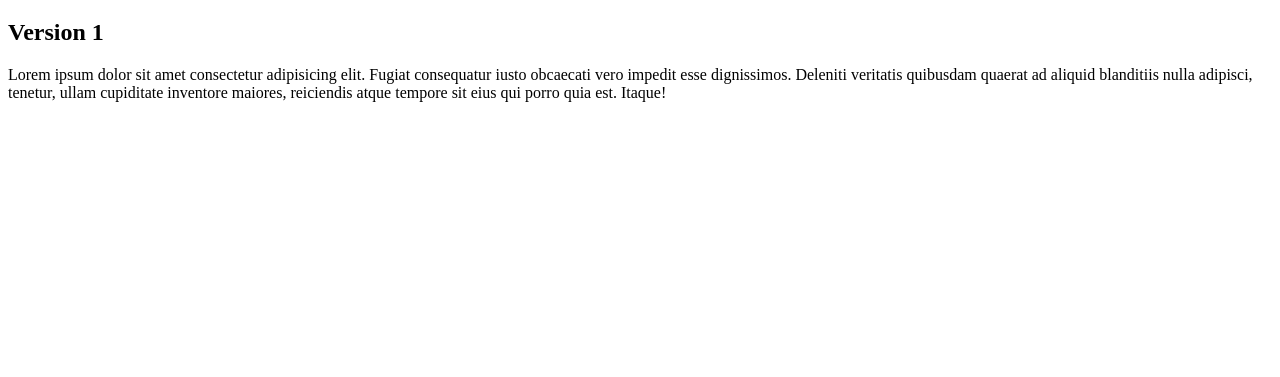
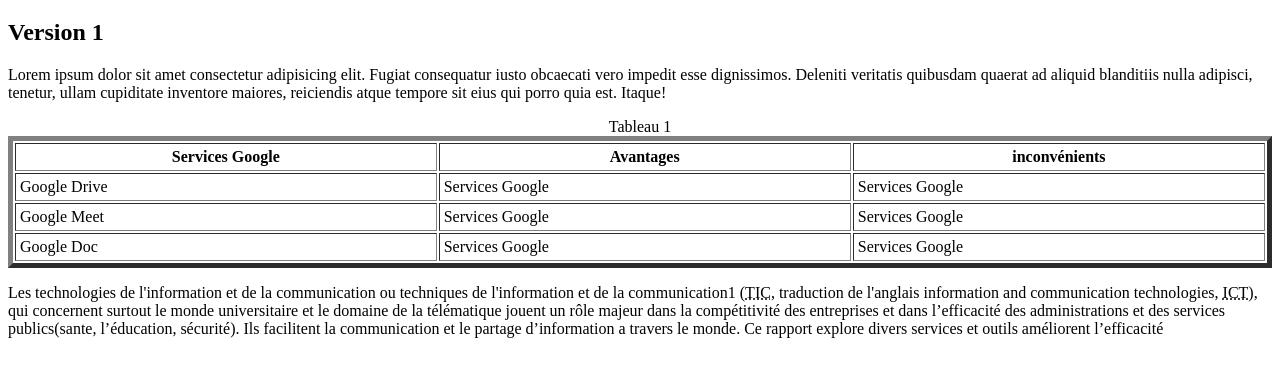
Before and after one commit to cissedjedane/githubRevision, a plain HTML site: page index.html in a window 1280 px wide. Shown: the part 61-438 px from the top of the page. Drawn offline with Linux system fonts and the light colour scheme.

Commit message:
version 2 du cours

```diff
--- a/index.html
+++ b/index.html
@@ -13,5 +13,45 @@
         dignissimos. Deleniti veritatis quibusdam quaerat ad aliquid blanditiis nulla adipisci,
         tenetur, ullam cupiditate inventore maiores, reiciendis atque tempore sit eius qui porro quia est. Itaque!
     </p>
+
+    <section>
+        <table cellpadding="4" cellspacing="2" border="5" width="100%">
+            <tr>
+                <th>Services Google</td>
+                <th>Avantages</td>
+                <th>inconvénients</td>
+            </tr>
+            <tr>
+                <td>Google Drive</th>
+                <td>Services Google</td>
+                <td>Services Google</td>
+            </tr>
+            <tr>
+                <td>Google Meet</td>
+                <td>Services Google</td>
+                <td>Services Google</td>
+            </tr>
+            <tr>
+                <td>Google Doc</td>
+                <td>Services Google</td>
+                <td>Services Google</td>
+            </tr>
+            <caption>Tableau 1</caption>
+        </table>
+    </section>
+
+    <section>
+        <div>
+            <p>Les technologies de l'information et de la communication ou techniques
+            de l'information et de la communication1 (<abbr title="Technologie de l'information et de la communication">TIC</abbr>, traduction de l'anglais
+            information and communication technologies, <abbr title="Information and communication technologies">ICT</abbr>), qui concernent
+            surtout le monde universitaire et le domaine de la télématique jouent
+            un rôle majeur dans la compétitivité des entreprises et dans l’efficacité
+            des administrations et des services publics(sante, l’éducation, sécurité).
+            Ils facilitent la communication et le partage d’information a travers le
+            monde. Ce rapport explore divers services et outils améliorent l’efficacité
+            </p>
+        </div>
+    </section>
 </body>
 </html>
```
